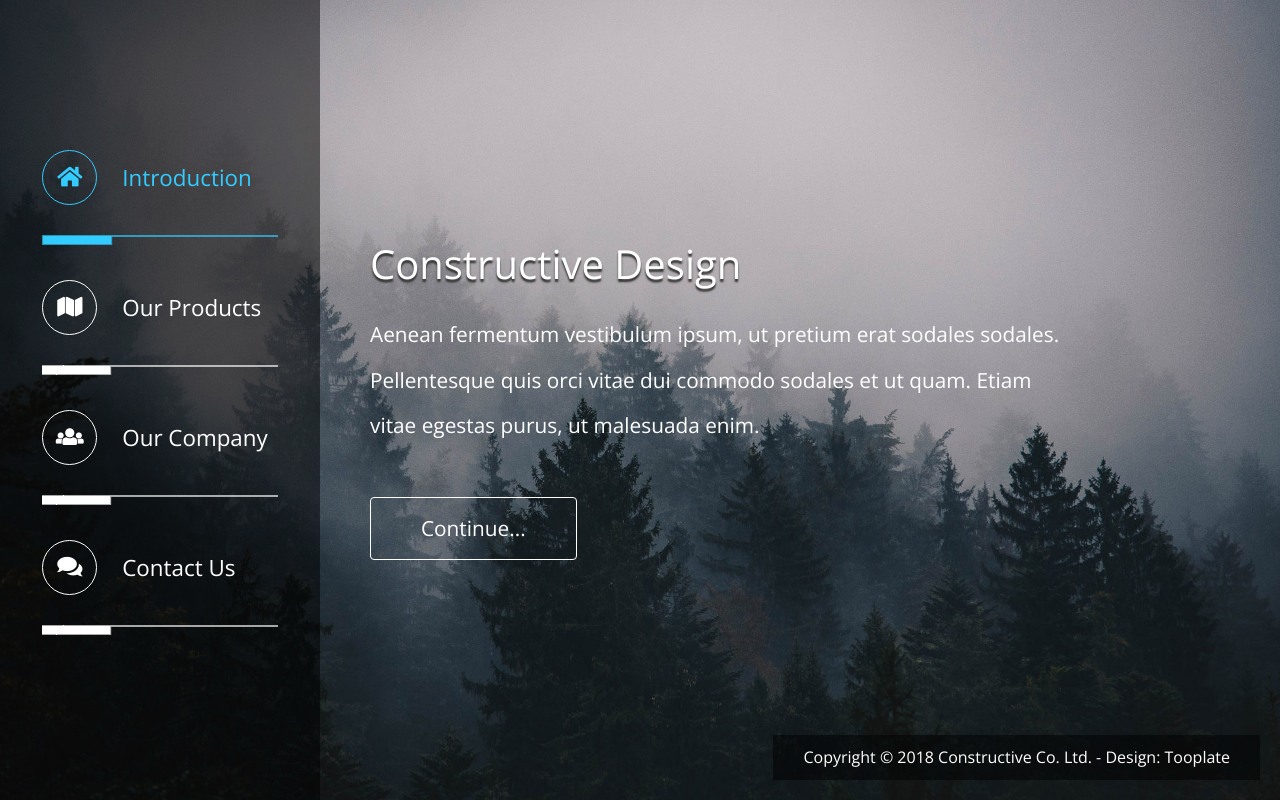
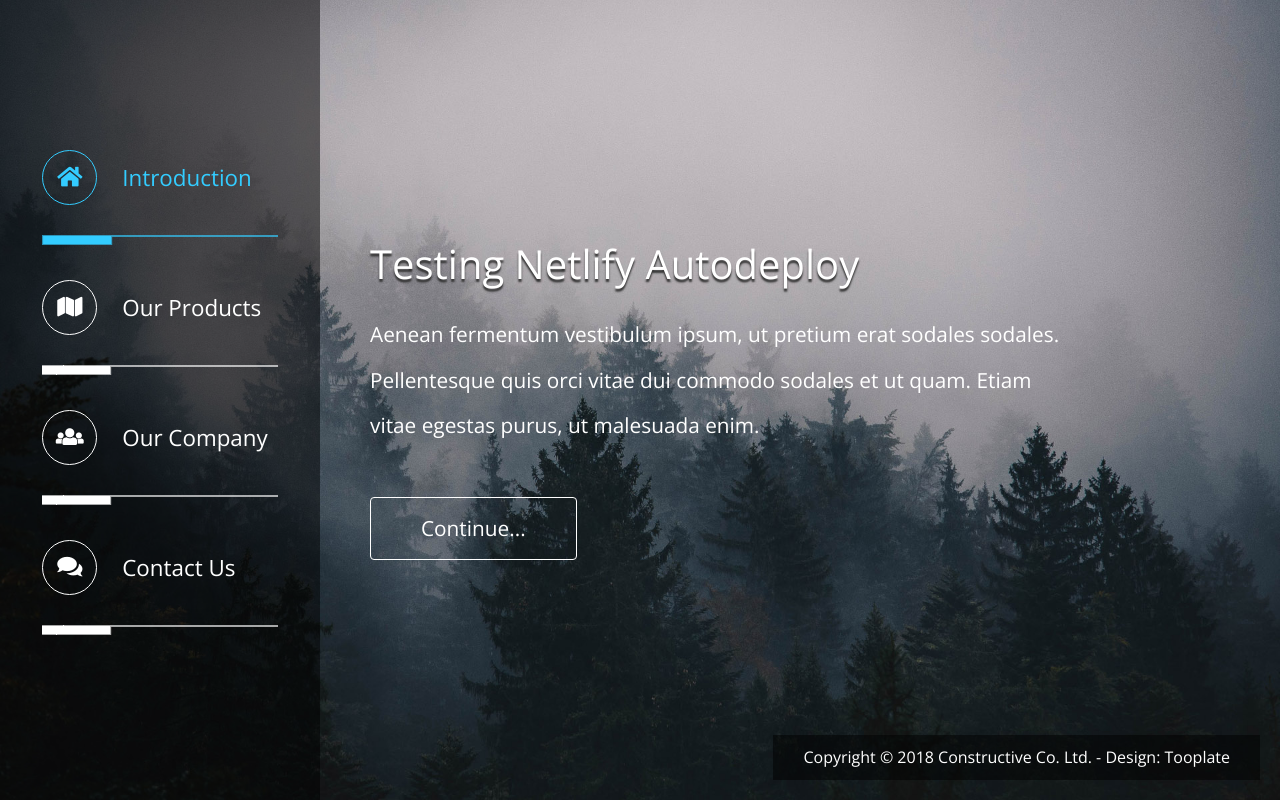
Before and after one commit to adrianestran/personal-website, a plain HTML site: page index.html in a window 1280 px wide. Drawn offline with nearby package versions, Linux system fonts and the light colour scheme.

Commit message:
Test Netlify Auto Deploy

```diff
--- a/index.html
+++ b/index.html
@@ -87,7 +87,7 @@ http://www.tooplate.com/view/2102-constructive
 					<!-- section 1 -->
 					<section id="tm-section-1" class="tm-section">
 						<div class="ml-auto">
-							<header class="mb-4"><h1 class="tm-text-shadow">Constructive Design</h1></header>
+							<header class="mb-4"><h1 class="tm-text-shadow">Testing Netlify Autodeploy</h1></header>
 							<p class="mb-5 tm-font-big">Aenean fermentum vestibulum ipsum, ut pretium erat sodales sodales. Pellentesque quis orci vitae dui commodo sodales et ut quam. Etiam vitae egestas purus, ut malesuada enim.</p>
 							<a href="#" class="btn tm-btn tm-font-big" data-nav-link="#tmNavLink2">Continue...</a>
 							<!-- data-nav-link holds the ID of nav item, which means this link should behave the same as that nav item  -->
```
